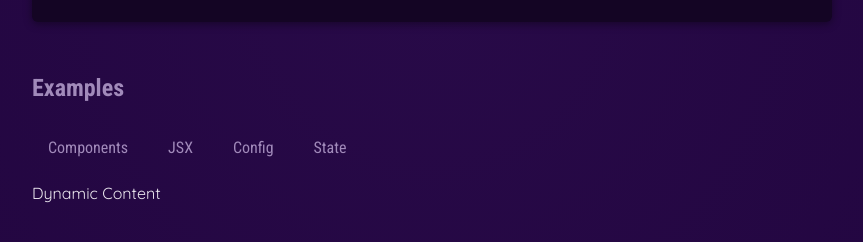
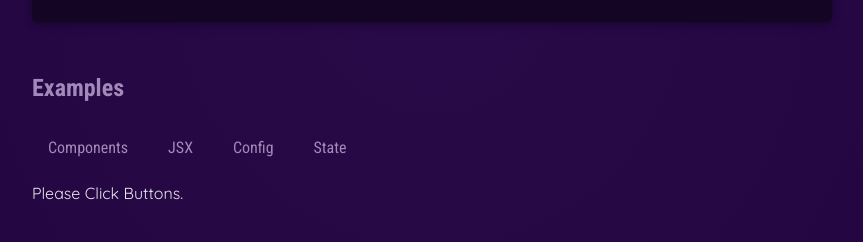
Before and after one commit to yanapang/react, a React (Vite) app in the folder 01-starting-project/: page / in a window 1280 px wide. Shown: the part 650-892 px from the top of the page, without its empty margins (208-1071 px from the left). Built offline with nearby package versions, Linux system fonts and the light colour scheme.

Commit message:
feat: add useState to print out selected Button title when click event occurs

```diff
--- a/01-starting-project/src/App.jsx
+++ b/01-starting-project/src/App.jsx
@@ -1,11 +1,13 @@
+import {useState}  from "react";
 import {CORE_CONCEPTS} from './data';
 import Header from "./components/Header/Header";
 import CoreConcepts from "./components/CoreConcepts";
 import TabButton from "./components/TabButton";
 
 function App() {
+    const [selectedTopic, setSelectedTopic] = useState('Please Click Buttons.')
     function handleSelect(selectedButton) {
-        console.log(selectedButton)
+        setSelectedTopic(selectedButton)
     }
 
     return (
@@ -38,7 +40,7 @@ function App() {
                         <TabButton onSelect={() => handleSelect(CORE_CONCEPTS[2].title)}>{CORE_CONCEPTS[2].title}</TabButton>
                         <TabButton onSelect={() => handleSelect(CORE_CONCEPTS[3].title)}>{CORE_CONCEPTS[3].title}</TabButton>
                     </menu>
-                    Dynamic Content
+                    {selectedTopic}
                 </section>
             </main>
         </div>
```
